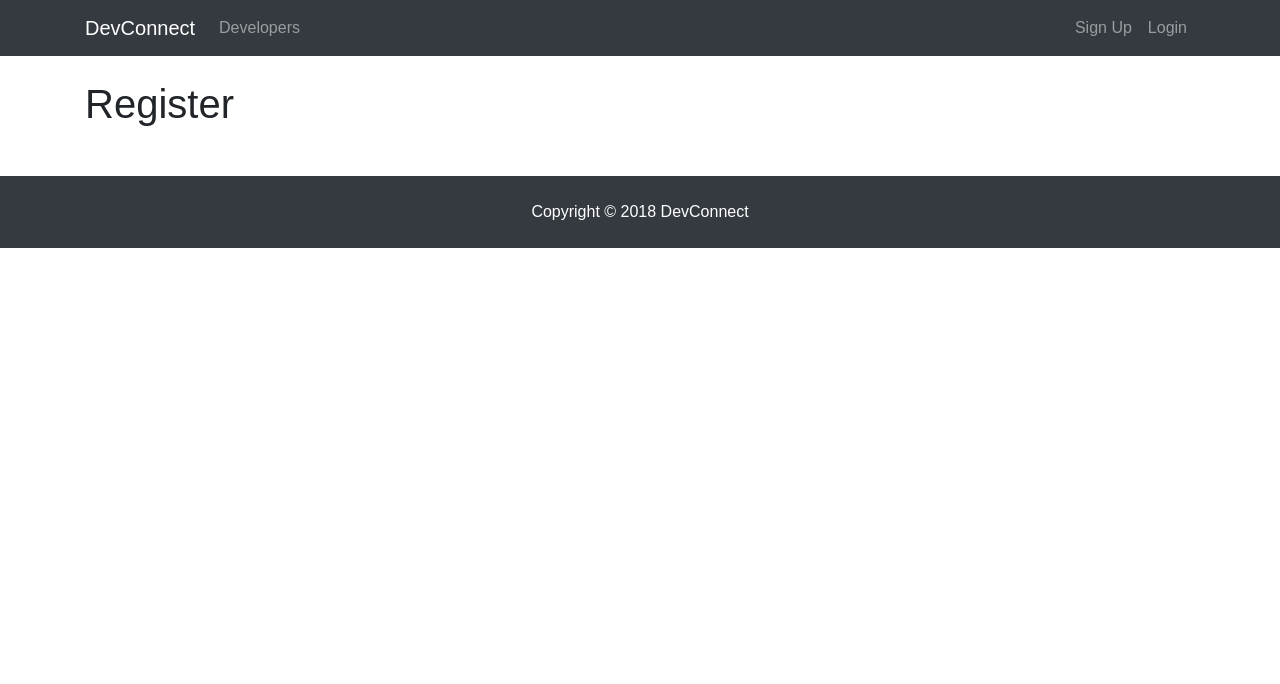
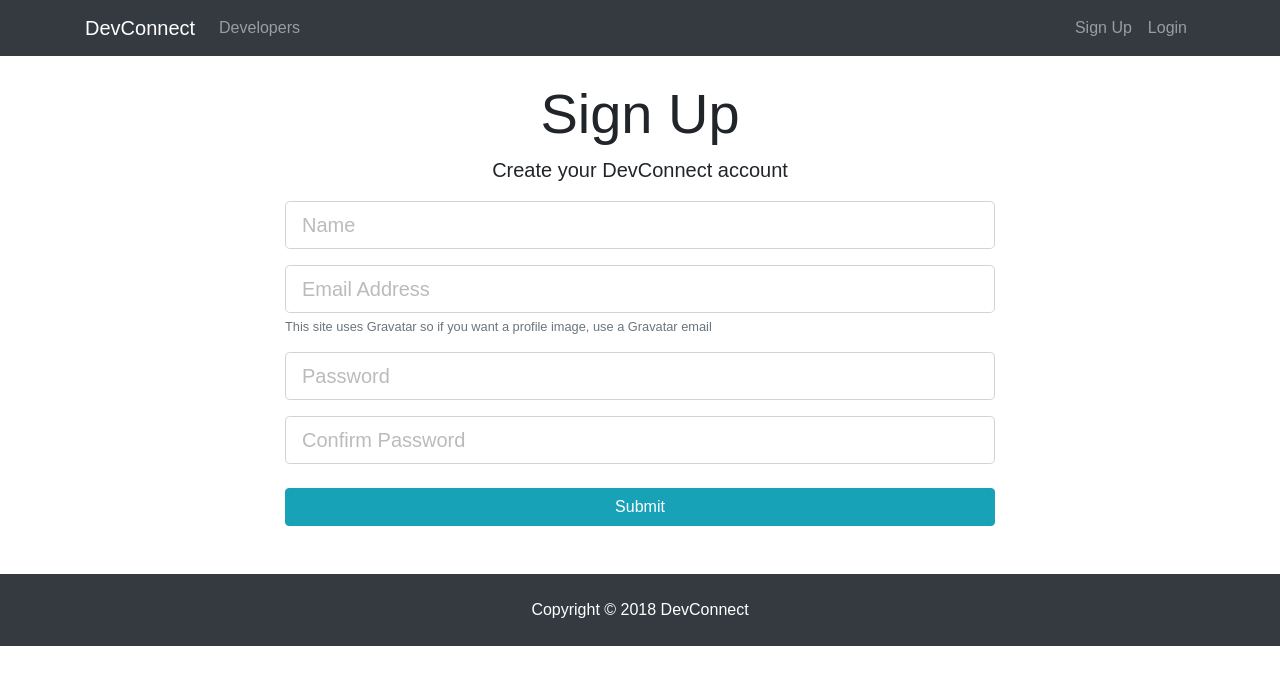
Before and after one commit to rashidick/devconnect, a React (Create React App) app in the folder client/: page /register in a window 1280 px wide. Shown: the top 684 px of the page. Built offline with nearby package versions, Linux system fonts and the light colour scheme.

Commit message:
Created react router component state

```diff
--- a/client/package.json
+++ b/client/package.json
@@ -3,6 +3,8 @@
   "version": "0.1.0",
   "private": true,
   "dependencies": {
+    "axios": "^0.18.0",
+    "classnames": "^2.2.5",
     "react": "^16.4.0",
     "react-dom": "^16.4.0",
     "react-router-dom": "^4.2.2",
@@ -13,5 +15,6 @@
     "build": "react-scripts build",
     "test": "react-scripts test --env=jsdom",
     "eject": "react-scripts eject"
-  }
+  },
+  "proxy": "http://localhost:5000"
 }
--- a/client/src/components/auth/Login.js
+++ b/client/src/components/auth/Login.js
@@ -1,10 +1,67 @@
 import React, { Component } from 'react'
 
 class Login extends Component {
+  constructor() {
+    super();
+    this.state = {
+      email: '',
+      password: '',
+      errors: {}
+    }
+
+    this.onChange = this.onChange.bind(this);
+    this.onSubmit = this.onSubmit.bind(this);
+  }
+
+  onChange(e) {
+    this.setState({ [e.target.name]: e.target.value })
+  }
+
+  onSubmit(e) {
+    e.preventDefault();
+
+    const user = {
+      email: this.state.email,
+      password: this.state.password
+    }
+
+    console.log(user);
+  }
+
   render() {
     return (
-      <div>
-        <h1>Login</h1>
+      <div className="login">
+        <div className="container">
+          <div className="row">
+            <div className="col-md-8 m-auto">
+              <h1 className="display-4 text-center">Log In</h1>
+              <p className="lead text-center">Sign in to your DevConnect account</p>
+              <form onSubmit={this.onSubmit}>
+                <div className="form-group">
+                  <input
+                    type="email"
+                    className="form-control form-control-lg"
+                    placeholder="Email Address"
+                    name="email"
+                    value={this.state.email}
+                    onChange={this.onChange}
+                  />
+                </div>
+                <div className="form-group">
+                  <input
+                    type="password"
+                    className="form-control form-control-lg"
+                    placeholder="Password"
+                    name="password"
+                    value={this.state.password}
+                    onChange={this.onChange}
+                  />
+                </div>
+                <input type="submit" className="btn btn-info btn-block mt-4" />
+              </form>
+            </div>
+          </div>
+        </div>
       </div>
     )
   }
--- a/client/src/components/auth/Register.js
+++ b/client/src/components/auth/Register.js
@@ -1,10 +1,111 @@
-import React, { Component } from 'react'
+import React, { Component } from 'react';
+import axios from 'axios';
+import classnames from 'classnames';
 
 class Register extends Component {
+  constructor() {
+    super();
+    this.state = {
+      name: '',
+      email: '',
+      password: '',
+      password2: '',
+      errors: {}
+    }
+
+    this.onChange = this.onChange.bind(this);
+    this.onSubmit = this.onSubmit.bind(this);
+  }
+
+  onChange(e) {
+    this.setState({ [e.target.name]: e.target.value });
+  }
+
+  onSubmit(e) {
+    e.preventDefault();
+
+    const newUser = {
+      name: this.state.name,
+      email: this.state.email,
+      password: this.state.password,
+      password2: this.state.password2
+    }
+
+    axios
+      .post('/api/users/register', newUser)
+      .then(res => console.log(res.data))
+      .catch(err => this.setState({ errors: err.response.data }));
+  }
+
   render() {
+    const { errors } = this.state;
+
     return (
-      <div>
-        <h1>Register</h1>
+      <div className="register">
+        <div className="container">
+          <div className="row">
+            <div className="col-md-8 m-auto">
+              <h1 className="display-4 text-center">Sign Up</h1>
+              <p className="lead text-center">Create your DevConnect account</p>
+              <form noValidate onSubmit={this.onSubmit}>
+                <div className="form-group">
+                  <input
+                    type="text"
+                    className={classnames('form-control form-control-lg', {
+                      'is-invalid': errors.name
+                    })}
+                    placeholder="Name"
+                    name="name"
+                    value={this.state.name}
+                    onChange={this.onChange}
+                  />
+                  {errors.name && (<div className="invalid-feedback">{errors.name}</div>)}
+                </div>
+                <div className="form-group">
+                  <input
+                    type="email"
+                    className={classnames('form-control form-control-lg', {
+                      'is-invalid': errors.email
+                    })}
+                    placeholder="Email Address"
+                    name="email"
+                    value={this.state.email}
+                    onChange={this.onChange}
+                  />
+                  {errors.email && (<div className="invalid-feedback">{errors.email}</div>)}
+                  <small className="form-text text-muted">This site uses Gravatar so if you want a profile image, use a Gravatar email</small>
+                </div>
+                <div className="form-group">
+                  <input
+                    type="password"
+                    className={classnames('form-control form-control-lg', {
+                      'is-invalid': errors.password
+                    })}
+                    placeholder="Password"
+                    name="password"
+                    value={this.state.password}
+                    onChange={this.onChange}
+                  />
+                  {errors.password && (<div className="invalid-feedback">{errors.password}</div>)}
+                </div>
+                <div className="form-group">
+                  <input
+                    type="password"
+                    className={classnames('form-control form-control-lg', {
+                      'is-invalid': errors.password2
+                    })}
+                    placeholder="Confirm Password"
+                    name="password2"
+                    value={this.state.password2}
+                    onChange={this.onChange}
+                  />
+                  {errors.password2 && (<div className="invalid-feedback">{errors.password2}</div>)}
+                </div>
+                <input type="submit" className="btn btn-info btn-block mt-4" />
+              </form>
+            </div>
+          </div>
+        </div>
       </div>
     )
   }
--- a/client/src/components/layout/Landing.js
+++ b/client/src/components/layout/Landing.js
@@ -13,8 +13,8 @@
             </h1>
                 <p className="lead"> Create a developer profile/portfolio, share posts and get help from other developers</p>
                 <hr />
-                <Link to="/register" class="btn btn-lg btn-info mr-2">Sign Up</Link>
-                <Link to="/login" class="btn btn-lg btn-light">Login</Link>
+                <Link to="/register" className="btn btn-lg btn-info mr-2">Sign Up</Link>
+                <Link to="/login" className="btn btn-lg btn-light">Login</Link>
               </div>
             </div>
           </div>
```
Also changed, not shown: 1 other file (tests, documents, lock files or other folders).
